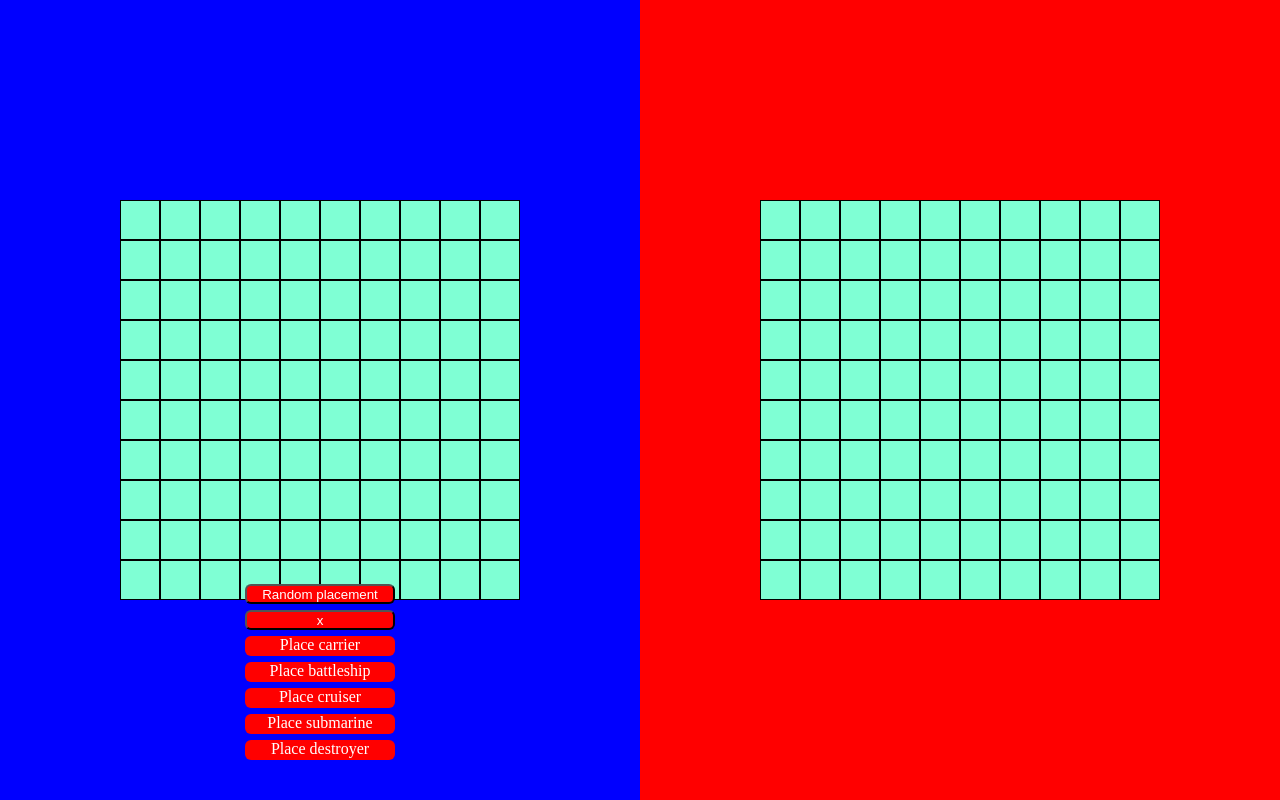
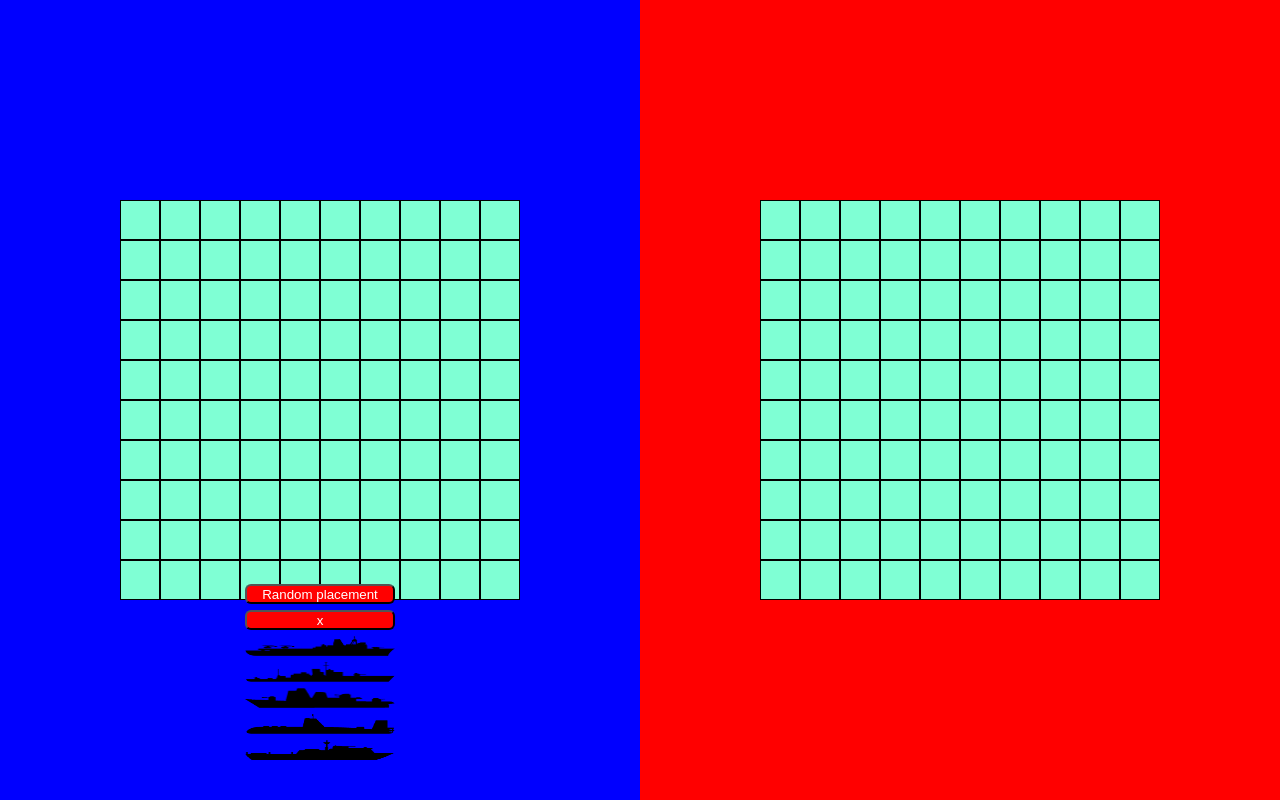
Before and after one commit to sirjamo1/Battleship, a website built with webpack: page dist/index.html in a window 1280 px wide. Built offline with nearby package versions, Linux system fonts and the light colour scheme.

Commit message:
added ship images instead of divs in ship placement container

```diff
--- a/src/classes/gameBoard.js
+++ b/src/classes/gameBoard.js
@@ -87,7 +87,6 @@ class GameBoard {
                     this.prevHit.push(coord);
                     this.confirmedHits.push(coord);
                     this.heatSeekingList = this.createHeatSeeker(coord);
-
                     if (this.ships[i].isSunk() === true) {
                         this.shipsLeft -= 1;
                         this.prevHit = coord;
--- a/src/index.js
+++ b/src/index.js
@@ -1,6 +1,11 @@
 import _ from "lodash";
 import "./style.css";
 //import Icon from './assets/icons/allShips.png'
+import battleship from './assets/icons/battleship.png'
+import carrier from "./assets/icons/carrier.png";
+import cruiser from "./assets/icons/cruiser.png";
+import destroyer from "./assets/icons/destroyer.png";
+import submarine from "./assets/icons/submarine.png";
 import { Player } from "./classes/player";
 import { GameBoard } from "./classes/gameBoard";
 let playerOne = new Player();
@@ -14,7 +19,7 @@ let shipPlacementDirection = "x";
 //          * End the game
 //          *
 //          *
-//          *delay 0.3 sec before computer turn
+//          *
 //          *add ships images over squares
 //          *fix x / y placement bug
 //          *move ship placement menu to middle of screen (maybe make half red/blue)
@@ -60,6 +65,8 @@ const fireShots = (x, y, player, square) => {
         return alert("Try another square");
     //playerOne's shot
     playerTwo.playerGameBoard.receiveAttack([x, y]);
+    if (playerTwo.playerGameBoard.shipsLeft === 0)
+        return alert("Player One Won!");
     player.playerGameBoard.board[x][y] === "x"
         ? (square.style.backgroundColor = "pink")
         : (square.style.backgroundColor = "purple");
@@ -101,17 +108,30 @@ const fireShots = (x, y, player, square) => {
         "x"
             ? (playerOneSquare.style.backgroundColor = "pink")
             : (playerOneSquare.style.backgroundColor = "purple");
+        if (playerOne.playerGameBoard.shipsLeft === 0)
+            return alert("Player Two Won!");
     }, 1000);
 };
-const createShipDiv = (shipName) => {
-    const container = document.createElement("div");
-    container.id = `${shipName}-option`;
-    container.innerHTML = `Place ${shipName}`;
-    container.onclick = () => {
+const createShipDiv = (shipName, shipImageName) => {
+
+    const shipImage = new Image()
+    shipImage.src = shipImageName;
+
+    shipImage.id = `${shipName}-option`;
+    //container.innerHTML = `Place ${shipName}`;
+    shipImage.onclick = () => {
         shipSelection = shipName;
     };
-
-    return container;
+    // const container = document.createElement("div");
+    // container.id = `${shipName}-option`;
+    // container.innerHTML = `Place ${shipName}`;
+    // container.onclick = () => {
+    //     shipSelection = shipName;
+    // };
+    // const myIcon = new Image();
+    // myIcon.src = Icon;
+    // mainContainer.appendChild(myIcon)
+    return shipImage;
 };
 const shipPlacement = () => {
     const placementContainer = document.createElement("div");
@@ -153,11 +173,11 @@ const shipPlacement = () => {
     };
     placementContainer.appendChild(randomPlacement);
     placementContainer.appendChild(directionButton);
-    placementContainer.appendChild(createShipDiv("carrier"));
-    placementContainer.appendChild(createShipDiv("battleship"));
-    placementContainer.appendChild(createShipDiv("cruiser"));
-    placementContainer.appendChild(createShipDiv("submarine"));
-    placementContainer.appendChild(createShipDiv("destroyer"));
+    placementContainer.appendChild(createShipDiv("carrier", carrier));
+    placementContainer.appendChild(createShipDiv("battleship", battleship));
+    placementContainer.appendChild(createShipDiv("cruiser", cruiser));
+    placementContainer.appendChild(createShipDiv("submarine", submarine));
+    placementContainer.appendChild(createShipDiv("destroyer", destroyer));
     return placementContainer;
 };
 function component() {
--- a/src/style.css
+++ b/src/style.css
@@ -63,11 +63,14 @@ body {
 }
 #ship-placement-container > * {
  color: white;
- background-color: red;
+ /*👉background-color: red;👈*/
  border-radius: 6px;
  cursor: pointer;
  width: 150px;
  height: 20px;
+}
+#ship-placement-container > button {
+ background-color: red;
 }
 #ship-placement-container > *:hover {
  background-color: rgb(241, 109, 109);
@@ -80,6 +83,12 @@ body {
  color: red;
  background: url('./assets/icons/allShips.png');
 }👈*/
+#direction-button {
+
+}
+#random-placement-button {
+
+}
 #start-button {
 height: 30px;
 width: 100px;
```
Also changed, not shown: dist/1237b1d926f62e8e030f.png (added), dist/734548fb295c6a839bf8.png (added), dist/74d159da4e62d960b37e.png (added), dist/857ced470fddc06ddaf0.png (added), dist/bundle.js, dist/feda5d76fc1660ac66d1.png (added).
